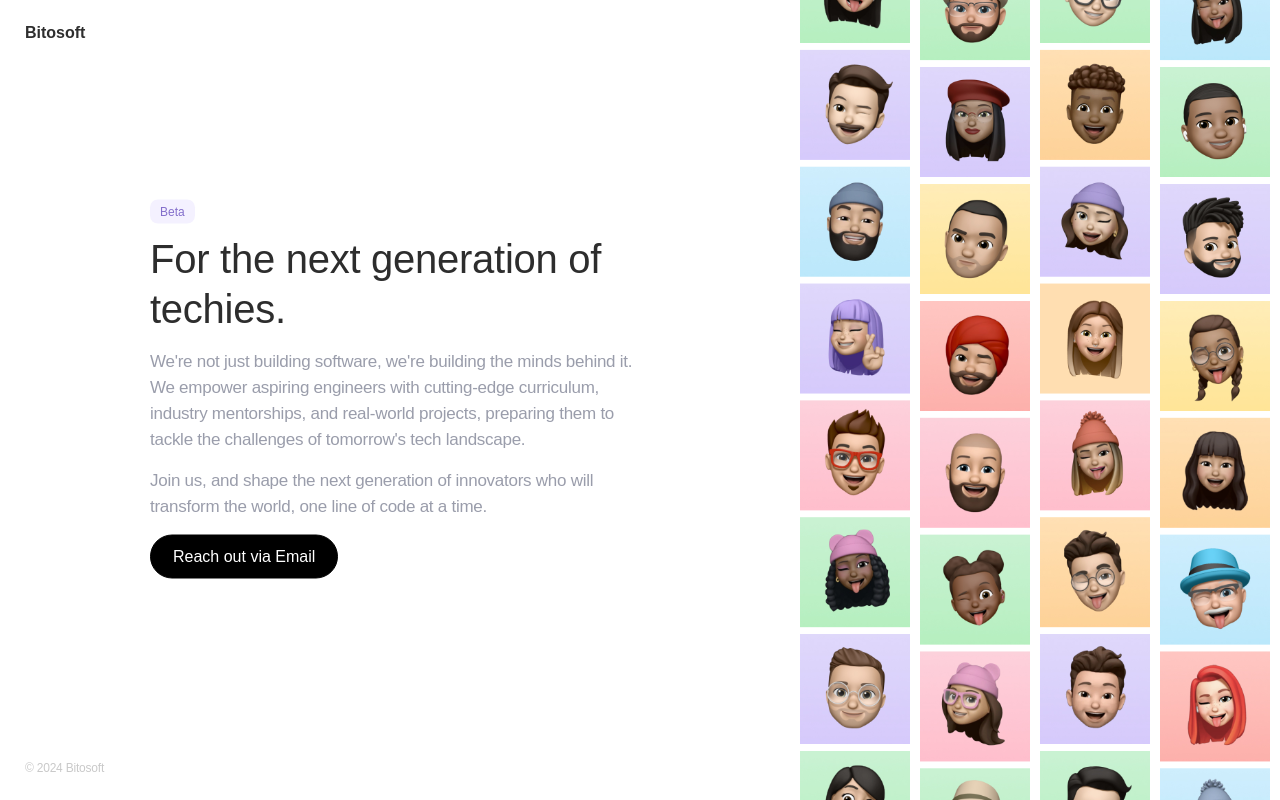
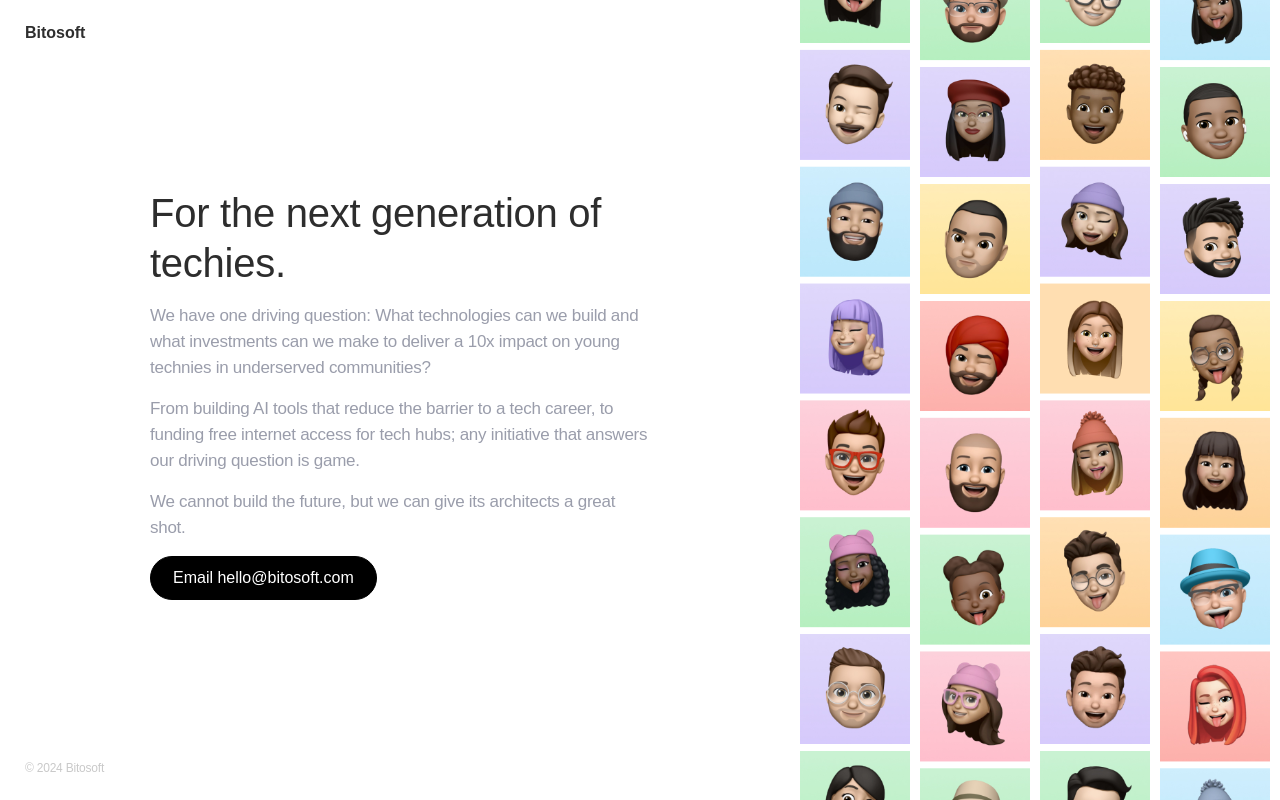
Before and after one commit to bitosoft/bitosoft.github.io, a plain HTML site: page index.html in a window 1280 px wide. Drawn offline with Linux system fonts and the light colour scheme; a script that the page names is missing; a web font is replaced by a local one.

Commit message:
Update landing page

```diff
--- a/index.html
+++ b/index.html
@@ -54,18 +54,16 @@
               <div class="splash-page-left-inner-column">
 
                 <div class="splash-page-heading">
-                  <div class="badge puple">
-                    Beta
-                  </div>
                   <h1>
                     For the next generation of techies.
                   </h1>
                   <p>
-                    We're not just building software, we're building the minds behind it. We empower aspiring engineers with cutting-edge curriculum, industry mentorships, and real-world projects, preparing them to tackle the challenges of tomorrow's tech landscape.
-                    </p><p>Join us, and shape the next generation of innovators who will transform the world, one line of code at a time.
+                    We have one driving question: What technologies can we build and what investments can we make to deliver a 10x impact on young technies in underserved communities?
+                                       </p>
+                    <p>From building AI tools that reduce the barrier to a tech career, to funding free internet access for tech hubs; any initiative that answers our driving question is game. </p>
+                    <p>We cannot build the future, but we can give its architects a great shot.
                   </p>
-                  <a href="mailto:hello@bitosoft.com" target="_blank" class="button">Reach out via
-                    Email</a>
+                  <a href="mailto:hello@justiceo.com" target="_blank" class="button">Email hello@bitosoft.com</a>
                 </div>
 
               </div>
```
